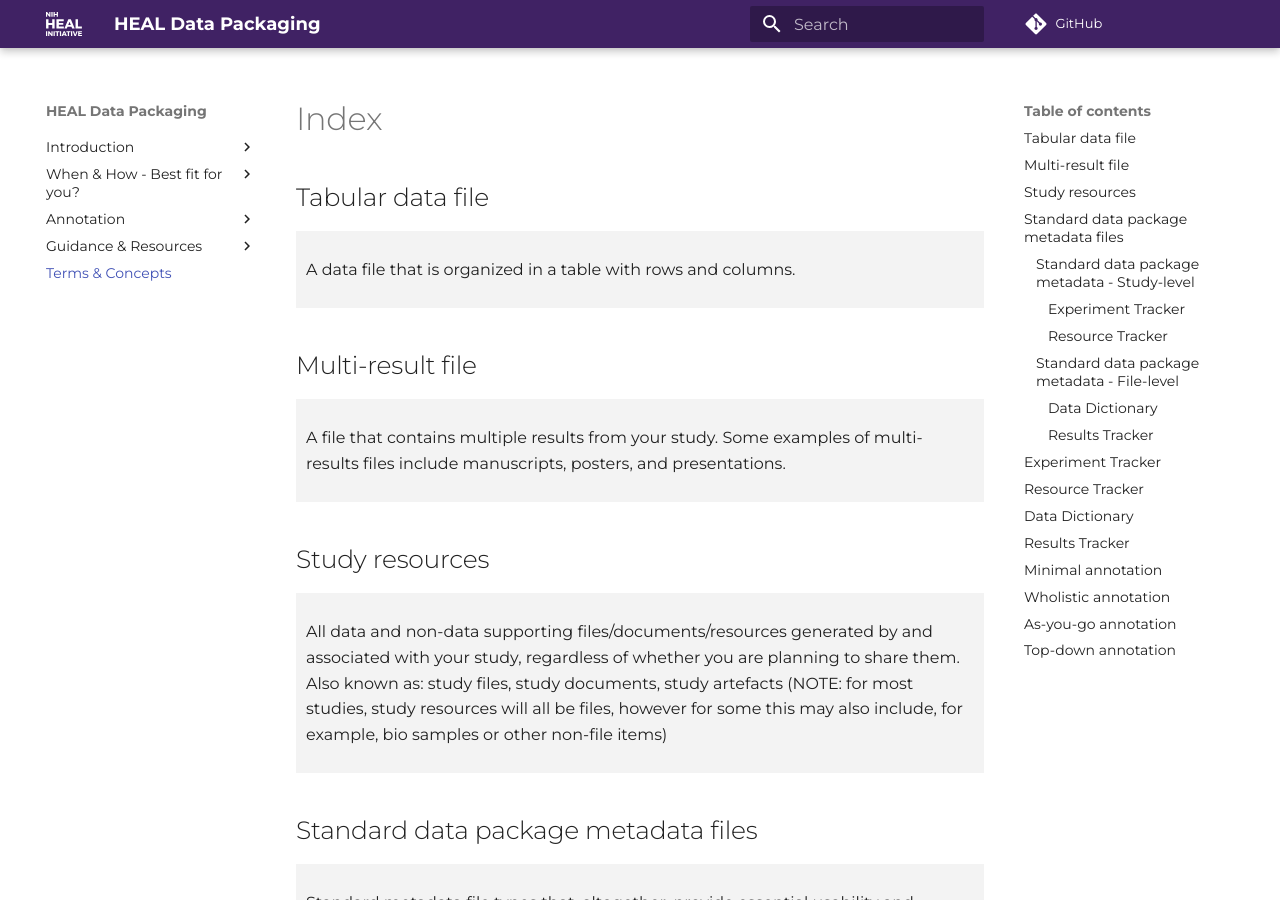
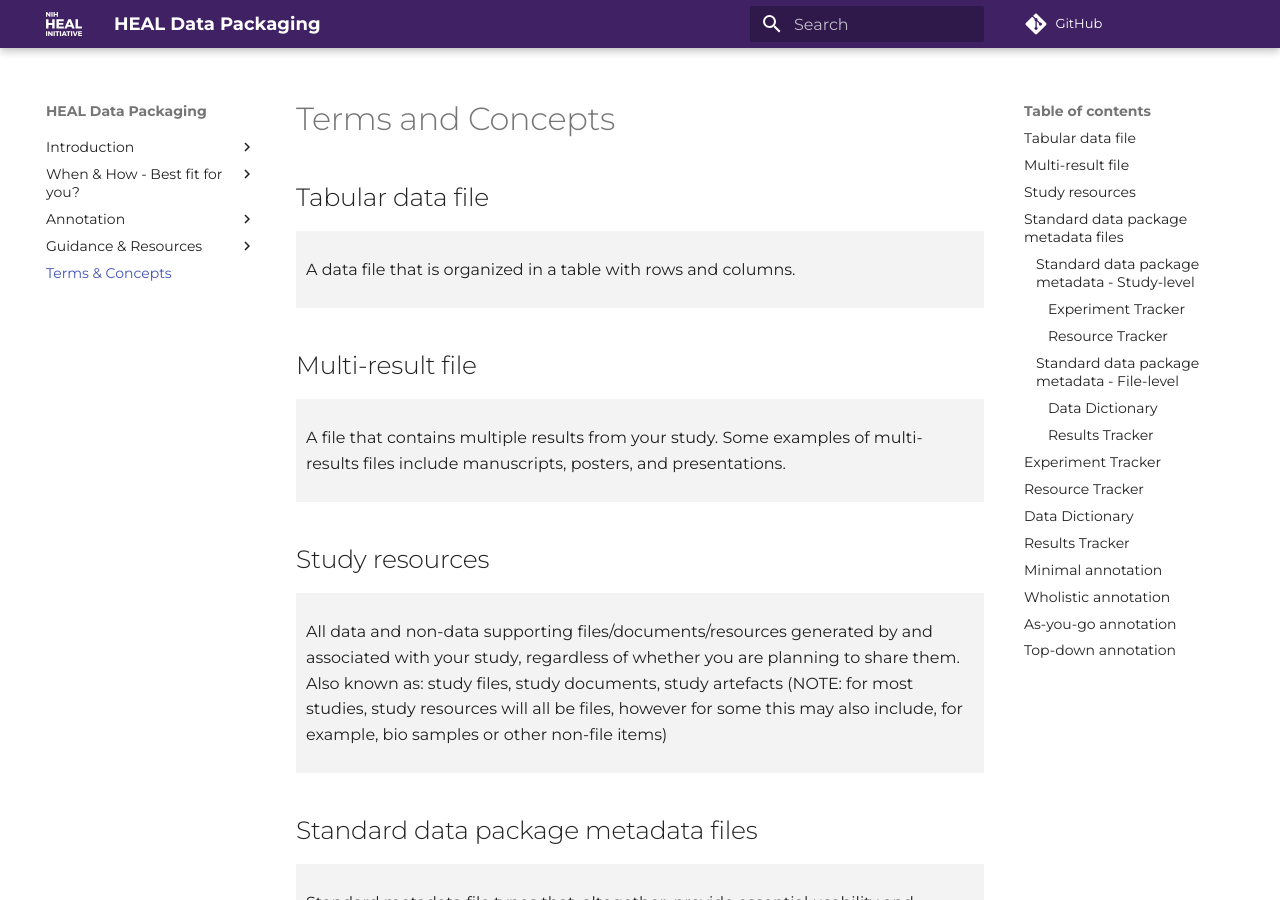
Before and after one commit to norc-heal/heal-data-pkg-guide, an MkDocs documentation site: the page built from docs/terms/index.md, in a window 1280 px wide and 900 px high. Built offline with MkDocs 1.6.1 and Material for MkDocs 9.7.7, drawn with Linux system fonts in a browser that asks for light colours; comment, search, counter and statistics services are not loaded; some of the changed lines change nothing that is shown.

Commit message:
small copy edits

```diff
--- a/docs/terms/index.md
+++ b/docs/terms/index.md
@@ -1,3 +1,5 @@
+# Terms and Concepts
+
 ## Tabular data file
 
 <div markdown="1" style="background-color:rgba(0, 0, 0, 0.0470588); text-align:left; vertical-align: top; padding:10px 10px;">
--- a/mkdocs.yaml
+++ b/mkdocs.yaml
@@ -15,7 +15,7 @@ nav:
     #- The Resource Tracker: intro/resource.md
 
   - When & How - Best fit for you?:
-    - Main Guiding Questions: fit/index.md
+    - fit/index.md
     - Your data sharing orientation: fit/data-sharing-orientation.md
     - Your study stage: fit/study-stage.md
     - Early in study: fit/guidance-1.md
```
